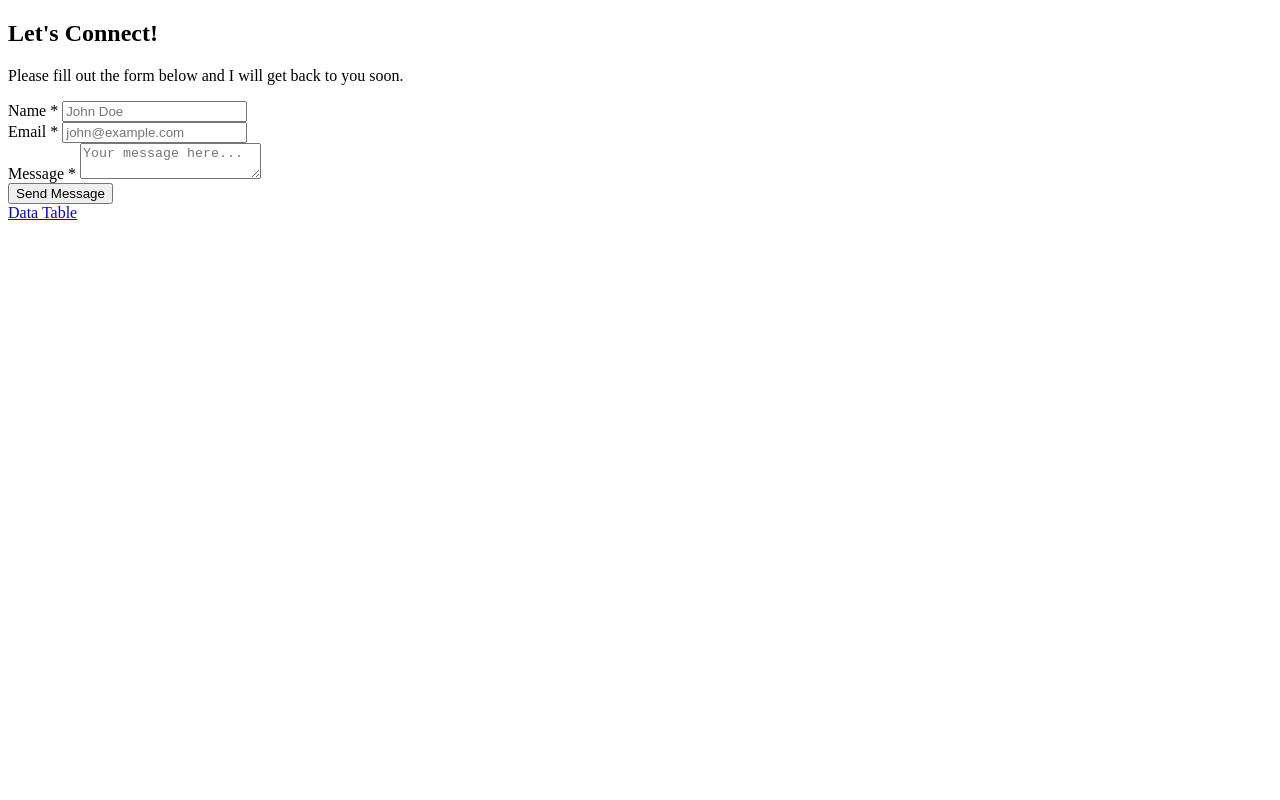
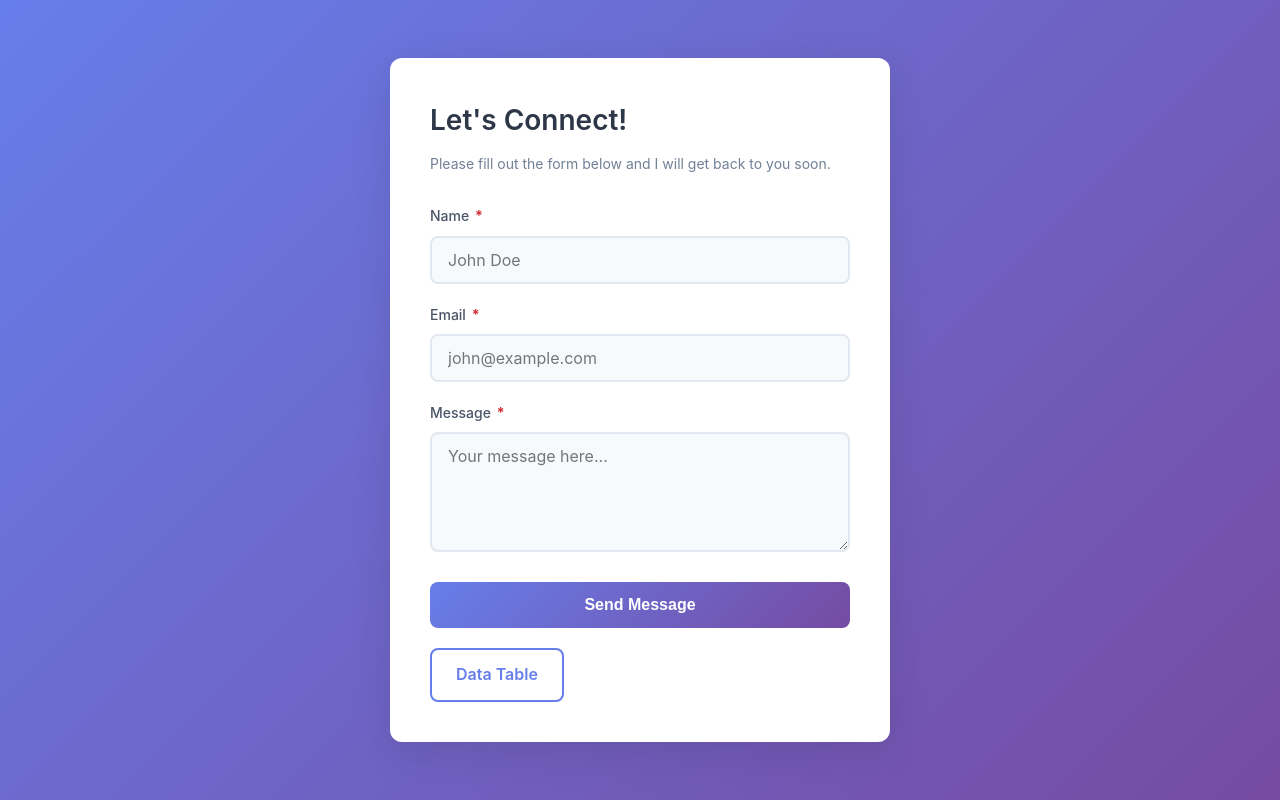
Before and after one commit to miasmith81/Forms---Tables-Assignment, a plain HTML site: page index.html in a window 1280 px wide. Drawn offline with Linux system fonts and the light colour scheme; the site is published under a folder, as on GitHub Pages, so addresses that start at the root find nothing.

Commit message:
Fix relative paths for CSS and JavaScript files in index.html

```diff
--- a/index.html
+++ b/index.html
@@ -4,7 +4,7 @@
 <head>
     <meta charset="UTF-8">
     <meta name="viewport" content="width=device-width, initial-scale=1.0">
-    <link rel="stylesheet" href="/css/styles.css">
+    <link rel="stylesheet" href="css/styles.css">
     <title>Forms & Tables Assignment</title>
 </head>
 
@@ -41,10 +41,10 @@
         <div id="response" role="status" aria-live="polite" aria-atomic="true"></div>
 
         <div>
-            <a href="/html/dataTable.html" class="view-data-btn">Data Table</a>
+            <a href="html/dataTable.html" class="view-data-btn">Data Table</a>
         </div>
     </div>
-    <script src="/javaScript/main.js"></script>
+    <script src="javaScript/main.js"></script>
 </body>
 
 </html>
```
